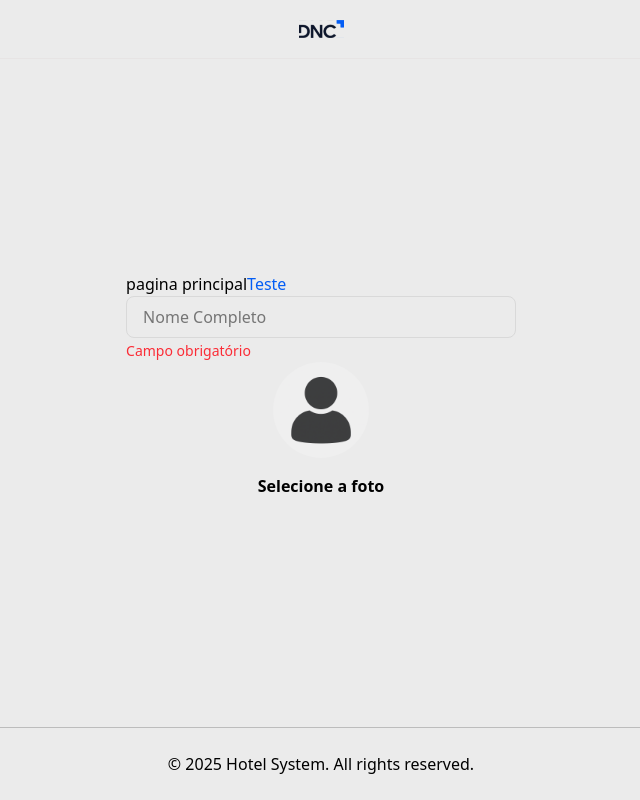
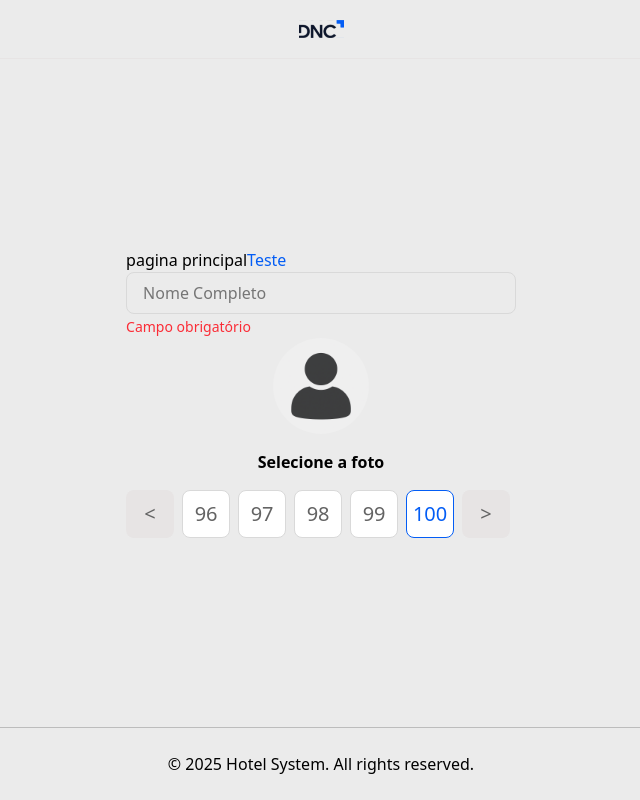
Before and after one commit to rodrigo-falcao/Hotel-System-Frontend, a Next.js app: page / in a window 1280 px wide. Shown: the whole page, without its empty margins (319-959 px from the left). Built offline with nearby package versions, Linux system fonts and the light colour scheme.

Commit message:
Feat: Create pagination

```diff
--- a/src/app/page.tsx
+++ b/src/app/page.tsx
@@ -1,6 +1,7 @@
 import ImageField from "@/components/form/ImageField";
 import TextField from "@/components/form/TextField";
 import CustomLink from "@/components/Link";
+import Pagination from "@/components/Pagination";
 
 export default function Home() {
   return (
@@ -9,6 +10,7 @@ export default function Home() {
       <CustomLink href="/teste">Teste</CustomLink>
       <TextField label='Nome Completo' id="full_name" name="full_name" error="Campo obrigatório" />
       <ImageField label="Selecione a foto" id="profile_picture" name="profile_picture" />
+      <Pagination currentPage={100} totalPages={100} destination="/" />
     </section>
   );
 }
--- /dev/null
+++ b/src/components/Pagination/helper.ts
@@ -0,0 +1,18 @@
+const MAX_PAGES = 5;
+
+export const getPaginationRange = (currentPage: number, totalPages: number) => {
+    const halfMaxPages = Math.floor(MAX_PAGES / 2);
+    const startPageOffSet = currentPage - halfMaxPages;
+
+    let startPage = Math.max(1, startPageOffSet);
+    const endPage = startPage + (MAX_PAGES - 1);
+
+    if(endPage > totalPages) {
+        startPage = Math.max(1, totalPages - MAX_PAGES + 1);
+    }
+
+    const paginationLength = totalPages < MAX_PAGES ? totalPages : MAX_PAGES;
+
+    return Array.from({ length: paginationLength }, (_, i) => startPage + i);
+
+};
--- /dev/null
+++ b/src/components/Pagination/index.tsx
@@ -0,0 +1,67 @@
+import CustomLink from "../Link";
+import { getPaginationRange } from "./helper";
+
+type PaginationProps = {
+    currentPage: number;
+    totalPages: number;
+    destination: string;
+};
+
+const pages = [1,2,3,4,5]
+
+const pagesStyles = "flex items-center justify-center w-12 h-12 bg-white text-xl font-bold text-light-grey-800 border border-light-grey-300 rounded-lg hover:bg-gray-100";
+const arrowStyles = "flex items-center justify-center w-12 h-12 bg-light-grey-400 text-xl font-bold text-light-grey-800 rounded-lg hover:bg-light-grey-200 transition-colors duration-300";
+const activePageStyles = "mx -1 flex items-center justify-center w-12 h-12 bg-white text-xl font-bold text-main-brand-blue-300 border border-main-brand-blue-300 rounded-lg hover:bg-snow-white";
+const disabledStyles = "pointer-events-none aria-disabled:bg-slate-100 aria-disabled:text-slate-400 aria-disabled:cursor-not-allowed hover:bg-snow-white";
+
+const Pagination = ({
+    currentPage = 1,
+    totalPages,
+    destination
+}: PaginationProps) => {
+    const isFirstPage = currentPage === 1;
+    const isLastPage = currentPage === totalPages;
+
+    return (
+        <div>
+            <nav aria-label="Page navigation example">
+                <ul className="flex space-x-2">
+                    <li>
+                        <CustomLink
+                        href={{ pathname: destination, query: { page: 1 } }}
+                        className={`${arrowStyles} ${isFirstPage ? disabledStyles : ''}`}
+                        aria-label={isFirstPage}
+                        >
+                            {`<`}
+                        </CustomLink>
+                    </li>
+                    {getPaginationRange(currentPage, totalPages).map((page) => {
+                        const isCurrent = currentPage === page;
+                        const styles = isCurrent ? activePageStyles : pagesStyles;
+                        return (
+                            <li key={page}>
+                                <CustomLink
+                                    href={{ pathname: destination, query: { page } }}
+                                    className={styles}
+                                >
+                                    {`${page}`}
+                                </CustomLink>
+                            </li>
+                        );
+                    })}
+                    <li>
+                        <CustomLink
+                            href={{ pathname: destination, query: { page: totalPages } }}
+                            className={`${arrowStyles} ${isLastPage ? disabledStyles : ''}`}
+                            aria-label={isLastPage}
+                        >
+                            {`>`}
+                        </CustomLink>
+                    </li>
+                </ul>
+            </nav>
+        </div>
+    )
+}
+
+export default Pagination;
```
